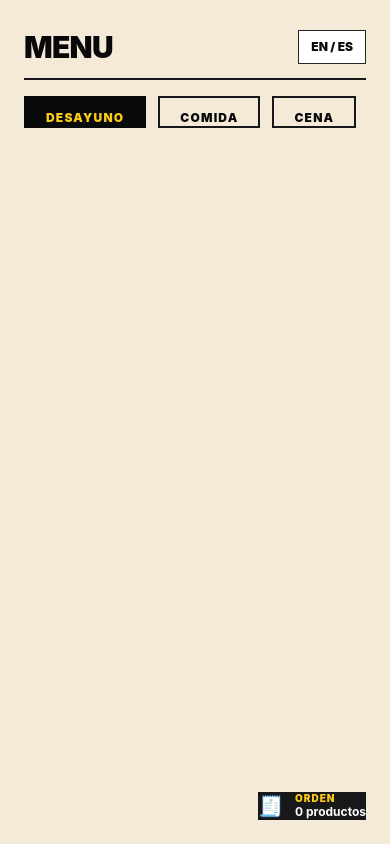
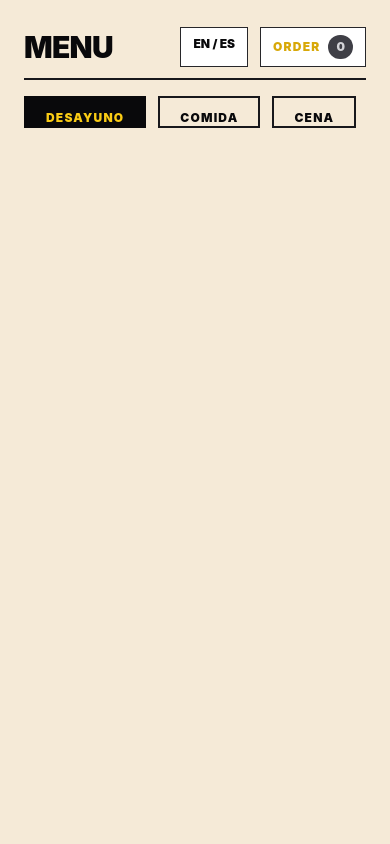
Before and after one commit to AdrianRG73/restMenus, a React Native app: screen / in a window 390 px wide. Built offline with nearby package versions, Linux system fonts and the light colour scheme.

Commit message:
Cambio de lugar y apariencia de botones

```diff
--- a/src/components/menu/FloatingOrderButton.js
+++ /dev/null
@@ -1,32 +0,0 @@
-import { View, Text, Pressable } from "react-native";
-
-// Componente de botón flotante para mostrar el pedido
-export default function FloatingOrderButton({ totalItems, onPress }) {
-  return (
-    // Botón flotante en la esquina inferior derecha de la pantalla
-    <Pressable
-      onPress={onPress}
-      className="absolute bottom-6 right-6 h-30 w-30 items-center bg-zinc-900 active:opacity-80"
-    >
-      {/* Contenido del botón flotante con ícono y texto */}
-
-      <View className="flex-row items-center gap-3">
-        <Text className="text-yellow-400 text-xl">🧾</Text>
-
-        {/* Contenedor para mostrar el número de productos en el pedido */}
-
-        <View>
-          <Text className="text-yellow-400 text-[10px] font-black uppercase tracking-widest">
-            Orden
-          </Text>
-
-          {/* Mostrar el número de productos en el pedido con estilo condicional según la cantidad */}
-
-          <Text className="text-white text-xs font-bold">
-            {totalItems} producto{totalItems === 1 ? "" : "s"}
-          </Text>
-        </View>
-      </View>
-    </Pressable>
-  );
-}
--- a/src/components/menu/LanguageButton.js
+++ b/src/components/menu/LanguageButton.js
@@ -3,7 +3,7 @@ import { Pressable, Text } from "react-native";
 // Botón para cambiar el idioma de la aplicación entre inglés y español
 export default function LanguageButton() {
   return (
-    <Pressable className="border border-zinc-800 px-3 py-2 bg-white active:opacity-70">
+    <Pressable className="h-10 border border-zinc-800 px-3 py-2 bg-white active:opacity-70">
       <Text className="text-xs font-black text-zinc-950">EN / ES</Text>
     </Pressable>
   );
--- a/src/components/menu/MenuGrid.js
+++ b/src/components/menu/MenuGrid.js
@@ -24,7 +24,7 @@ export default function MenuGrid({
       // Estilos para el contenedor del FlatList y las columnas del grid
       contentContainerStyle={{
         paddingTop: 24,
-        paddingBottom: 120,
+        paddingBottom: 24,
       }}
       // Estilos para el contenedor de cada fila del grid, agregando un espacio entre columnas si hay más de una columna
       columnWrapperStyle={
--- a/src/components/menu/MenuHeader.js
+++ b/src/components/menu/MenuHeader.js
@@ -1,9 +1,9 @@
-import { View, Text, Pressable } from "react-native";
+import { View, Text } from "react-native";
+
 import LanguageButton from "./LanguageButton";
-import OrderBasketModal from "../OrderBasketModal";
+import OrderButton from "./OrderButton";
 
-// Componente de encabezado del menú que muestra el título y boton de idioma
-export default function MenuHeader() {
+export default function MenuHeader({ totalItems, onOpenOrder }) {
   return (
     <View className="h-16 flex-row items-center justify-between border-b-2 border-zinc-900">
       <View>
@@ -12,8 +12,9 @@ export default function MenuHeader() {
         </Text>
       </View>
 
-      <View className="flex-row items-center gap-4">
+      <View className="flex-row items-center gap-3">
         <LanguageButton />
+        <OrderButton totalItems={totalItems} onPress={onOpenOrder} />
       </View>
     </View>
   );
--- a/src/components/menu/MenuScreen.js
+++ b/src/components/menu/MenuScreen.js
@@ -1,4 +1,4 @@
-import { useMemo, useState } from "react";
+import { useCallback, useMemo, useState } from "react";
 import { View } from "react-native";
 import { SafeAreaView } from "react-native-safe-area-context";
 
@@ -12,7 +12,6 @@ import MenuHeader from "./MenuHeader";
 import MenuSidebar from "./MenuSidebar";
 import CategoryTabs from "./CategoryTabs";
 import MenuGrid from "./MenuGrid";
-import FloatingOrderButton from "./FloatingOrderButton";
 import OrderBasketModal from "../OrderBasketModal";
 
 // Mostrar el menú de productos con categorías, un grid de productos y un botón flotante para ver el pedido.
@@ -49,6 +48,14 @@ export default function MenuScreen() {
     clearOrder,
   } = useOrder();
 
+  const openOrderModal = useCallback(() => {
+    setIsOrderOpen(true);
+  }, []);
+
+  const closeOrderModal = useCallback(() => {
+    setIsOrderOpen(false);
+  }, []);
+
   // Determinar si se debe mostrar la barra lateral en función del tamaño de la pantalla y la orientación
   const showSidebar = isTablet && isLandscape;
 
@@ -71,13 +78,15 @@ export default function MenuScreen() {
             categories={categories}
             selectedCategoryId={selectedCategoryId}
             onSelectCategory={setSelectedCategoryId}
+            totalItems={totalItems}
+            onOpenOrder={openOrderModal}
           />
         )}
 
         {/* Contenedor principal del contenido del menú */}
 
         <View className="flex-1 px-6 py-4">
-          <MenuHeader />
+          <MenuHeader totalItems={totalItems} onOpenOrder={openOrderModal} />
           {!showSidebar && (
             // Mostrar las pestañas de categorías
             <CategoryTabs
@@ -99,19 +108,11 @@ export default function MenuScreen() {
           />
         </View>
 
-          {/* Mostrar el botón flotante del pedido */}
-
-        <FloatingOrderButton
-          totalItems={totalItems}
-          // Abrir el modal del pedido al presionar el botón
-          onPress={() => setIsOrderOpen(true)}
-        />
-
         {/* Mostrar el modal del pedido con los detalles del pedido */}
 
         <OrderBasketModal
           visible={isOrderOpen}
-          onClose={() => setIsOrderOpen(false)}
+          onClose={closeOrderModal}
           orderItems={orderItems}
           totalItems={totalItems}
           orderSubtotal={orderSubtotal}
--- a/src/components/menu/MenuSidebar.js
+++ b/src/components/menu/MenuSidebar.js
@@ -1,33 +1,34 @@
 import { View, Text, Pressable } from "react-native";
+
+import SidebarOrderButton from "./SidebarOrderButton";
 
 export default function MenuSidebar({
   width,
   categories,
   selectedCategoryId,
   onSelectCategory,
+  totalItems,
+  onOpenOrder,
 }) {
-  // Renderizar la barra lateral con las categorías y un botón de pedido
   return (
     <View
       style={{ width }}
-      className="bg-zinc-950 border-r-2 border-yellow-500 items-center justify-between py-6"
+      className="items-center justify-between border-r-2 border-yellow-500 bg-zinc-950 py-6"
     >
-      <View className="gap-8 items-center">
+      <Text className="text-xl font-black text-yellow-400">☰</Text>
+
+      <View className="items-center gap-8">
         {categories.map((category) => {
           const isActive = selectedCategoryId === category.id;
 
-          // Renderizar cada categoría como un botón presionable con ícono y nombre
           return (
             <Pressable
               key={category.id}
               onPress={() => onSelectCategory(category.id)}
               className="items-center justify-center active:opacity-70"
             >
-              <Text className="text-2xl">{category.icon}</Text>
-
-              {/* Mostrar el nombre de la categoría con estilo condicional según si está activa o no */}
               <Text
-                className={`mt-2 text-[9px] font-black tracking-widest uppercase ${
+                className={`mt-5 text-[10px] -rotate-90 font-black uppercase tracking-widest ${
                   isActive ? "text-yellow-400" : "text-zinc-500"
                 }`}
               >
@@ -38,10 +39,7 @@ export default function MenuSidebar({
         })}
       </View>
 
-        {/* Botón de pedido flotante en la barra lateral */}
-      <View className="w-12 h-12 rounded-full bg-yellow-400 items-center justify-center">
-        <Text className="text-zinc-950 font-black">🧾</Text>
-      </View>
+      <SidebarOrderButton totalItems={totalItems} onPress={onOpenOrder} />
     </View>
   );
 }
--- /dev/null
+++ b/src/components/menu/OrderButton.js
@@ -0,0 +1,37 @@
+import { Pressable, Text, View } from "react-native";
+
+function getOrderAccessibilityLabel(totalItems) {
+  const itemLabel = totalItems === 1 ? "1 item" : `${totalItems} items`;
+  return `Open order basket. ${itemLabel}`;
+}
+
+export default function OrderButton({ totalItems, onPress }) {
+  const hasItems = totalItems > 0;
+
+  return (
+    <Pressable
+      onPress={onPress}
+      accessibilityRole="button"
+      accessibilityLabel={getOrderAccessibilityLabel(totalItems)}
+      className="h-10 flex-row items-center gap-2 border border-zinc-800 bg-white px-3 active:opacity-80"
+    >
+      <Text className="text-xs font-black uppercase tracking-widest text-[#D8A808]">
+        Order
+      </Text>
+
+      <View
+        className={`h-6 min-w-6 items-center justify-center rounded-full px-2 ${
+          hasItems ? "bg-[#D8A808]" : "bg-zinc-700"
+        }`}
+      >
+        <Text
+          className={`text-xs font-black ${
+            hasItems ? "text-zinc-950" : "text-zinc-300"
+          }`}
+        >
+          {totalItems}
+        </Text>
+      </View>
+    </Pressable>
+  );
+}
--- /dev/null
+++ b/src/components/menu/SidebarOrderButton.js
@@ -0,0 +1,29 @@
+import { Pressable, Text, View } from "react-native";
+
+export default function SidebarOrderButton({ totalItems = 0, onPress }) {
+  const hasItems = totalItems > 0;
+  const accessibilityItemText =
+    totalItems === 1 ? "1 item" : `${totalItems} items`;
+
+  return (
+    <Pressable
+      onPress={onPress}
+      accessibilityRole="button"
+      accessibilityLabel={`Open order basket. ${accessibilityItemText}`}
+      className="h-12 w-12 items-center justify-center rounded-full bg-yellow-400 active:opacity-80"
+    >
+      <Text className="text-xl">🧾</Text>
+
+      {hasItems && (
+        <View
+          style={{ minWidth: 20 }}
+          className="absolute -right-1 -top-1 h-5 items-center justify-center rounded-full bg-zinc-950 px-1"
+        >
+          <Text className="text-[10px] font-black text-yellow-400">
+            {totalItems}
+          </Text>
+        </View>
+      )}
+    </Pressable>
+  );
+}
--- a/src/data/categories.js
+++ b/src/data/categories.js
@@ -11,26 +11,21 @@ export const categories = [
   {
     id: CATEGORY_IDS.BREAKFAST,
     name: "Desayuno",
-    icon: "🥞",
   },
   {
     id: CATEGORY_IDS.FOOD,
     name: "Comida",
-    icon: "🍔",
   },
   {
     id: CATEGORY_IDS.DINNER,
     name: "Cena",
-    icon: "🍽️",
   },
   {
     id: CATEGORY_IDS.DRINKS,
     name: "Bebidas",
-    icon: "🥤",
   },
   {
     id: CATEGORY_IDS.EXTRAS,
     name: "Extras",
-    icon: "🧾",
   },
 ];
```
